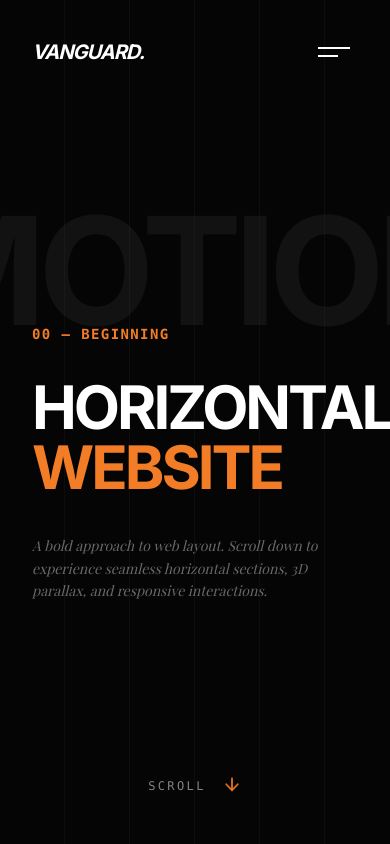
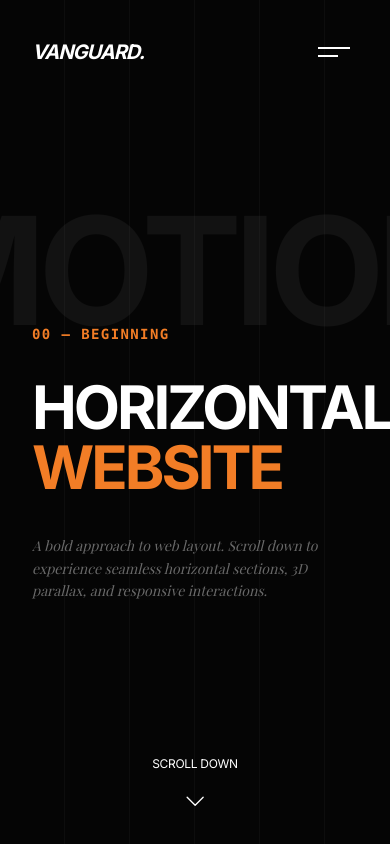
Before and after one commit to ivanc54321/IVN.ink, a React (Vite) app: page / in a window 390 px wide. Shown: the top 844 px of the page. Built offline with nearby package versions, Linux system fonts and the light colour scheme; grey boxes are pictures that could not be loaded; a web font is replaced by a local one.

Commit message:
refactor(hero): replace circular text with scroll indicator
Replace the decorative circular text path with a functional, centered scroll-down indicator that triggers a smooth scroll on click.

```diff
--- a/src/components/Hero.tsx
+++ b/src/components/Hero.tsx
@@ -1,7 +1,6 @@
 import { motion, useScroll, useTransform, AnimatePresence } from "motion/react";
-import { ArrowDown } from "lucide-react";
+import { ChevronDown } from "lucide-react";
 import React, { useRef, useState, useEffect } from "react";
-import { CircularText } from "./CircularText";
 
 const WORDS = ["SCROLLING", "WEBSITE", "TEST"];
 
@@ -86,25 +85,24 @@ export function Hero() {
         </motion.p>
       </motion.div>
 
-      {/* Decorative Text Path & Arrow */}
+      {/* Animated Scroll Down Indicator */}
       <motion.div
         initial={{ opacity: 0 }}
         animate={{ opacity: 1 }}
         transition={{ delay: 1, duration: 1 }}
-        className="absolute bottom-12 md:bottom-24 right-12 md:right-24 z-20 hidden md:flex items-center justify-center"
+        className="absolute bottom-8 left-1/2 -translate-x-1/2 z-20 flex flex-col items-center justify-center gap-2 cursor-pointer"
+        onClick={() => {
+          const step = window.innerHeight;
+          window.scrollBy({ top: step, behavior: 'smooth' });
+        }}
       >
-        <CircularText text="SCROLL DOWN TO EXPLORE • MAGIC AWAITS • " radius={60} />
-        <ArrowDown className="absolute w-6 h-6 text-[#f27d26]" />
-      </motion.div>
-
-      <motion.div
-        initial={{ opacity: 0 }}
-        animate={{ opacity: 1 }}
-        transition={{ delay: 1, duration: 1 }}
-        className="absolute bottom-12 z-20 w-full flex md:hidden justify-center items-center gap-4"
-      >
-        <span className="text-xs font-mono tracking-[0.2em] uppercase text-white/50">Scroll</span>
-        <ArrowDown className="w-5 h-5 text-[#f27d26] animate-bounce" />
+        <span className="text-xs md:text-sm font-sans tracking-tight text-white uppercase">SCROLL DOWN</span>
+        <motion.div
+          animate={{ y: [0, 8, 0] }}
+          transition={{ repeat: Infinity, duration: 1.5, ease: "easeInOut" }}
+        >
+          <ChevronDown className="w-8 h-8 text-white stroke-[1]" />
+        </motion.div>
       </motion.div>
     </section>
   );
```
